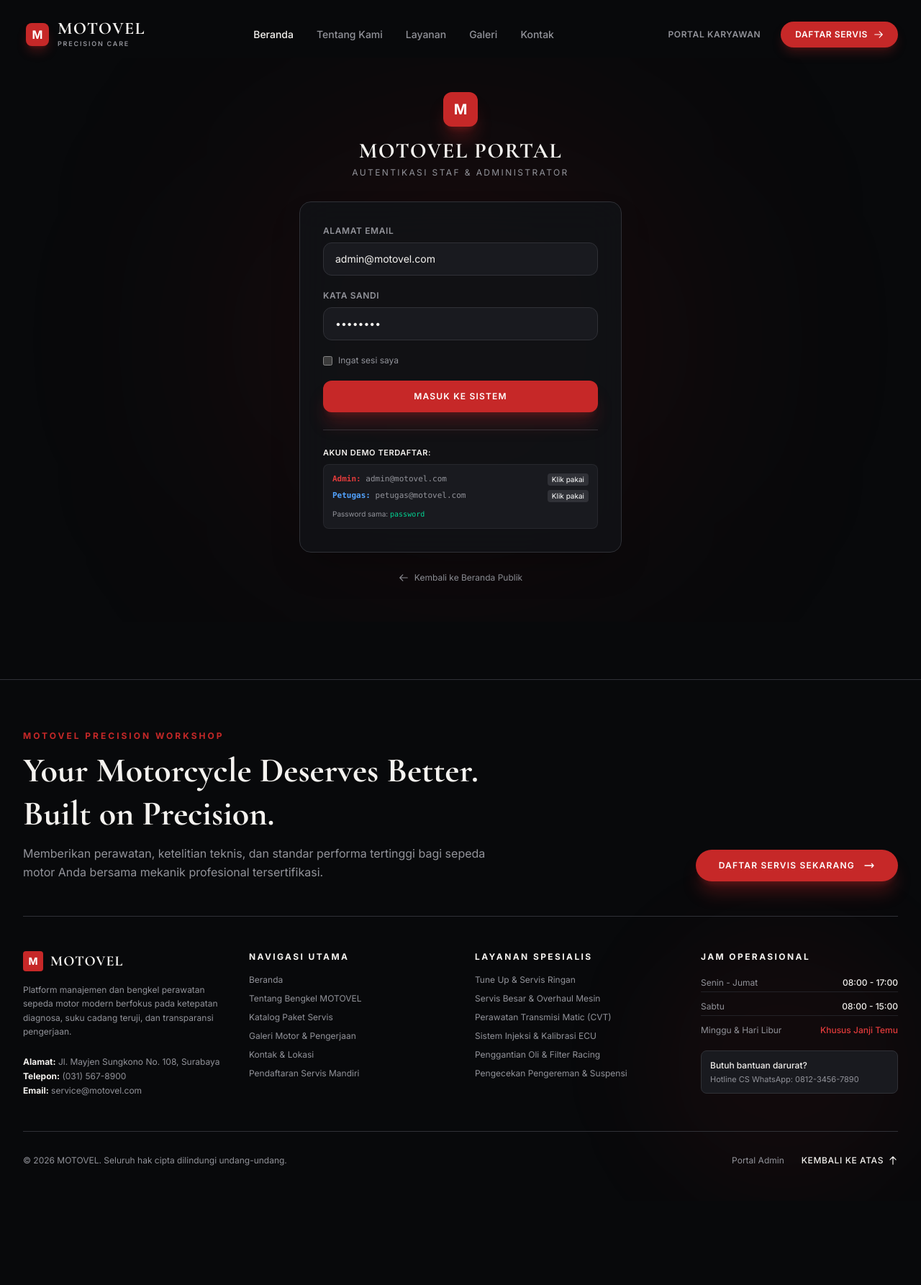
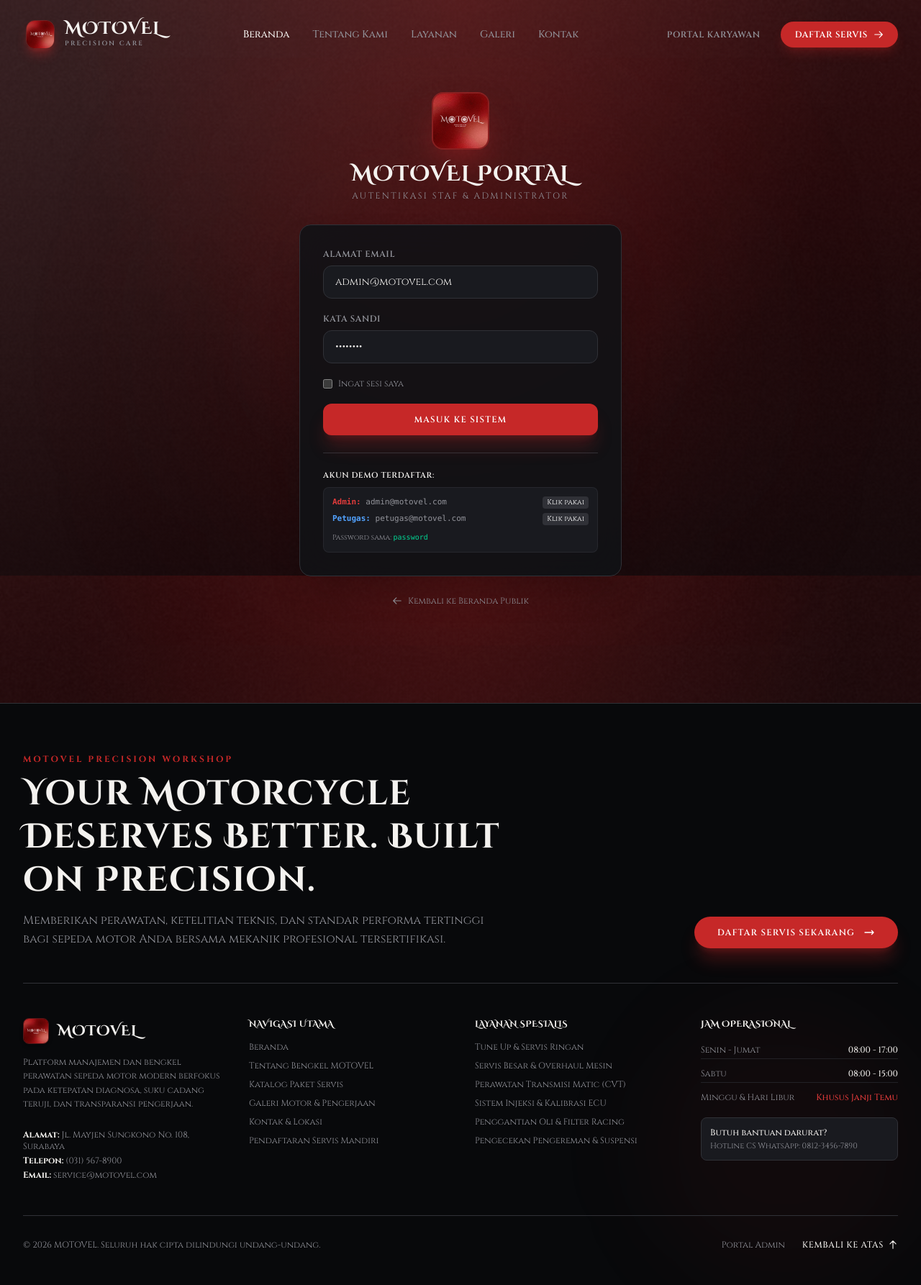
Before and after one commit to sayedmuhammad27/motovel, a Laravel app: page /login in a window 1280 px wide. Shown: the whole page at 72% size. Before the commit the page ends 1620 px from the top, so only its background shows below. Run offline with Laravel 12, Linux system fonts and the light colour scheme; style sheets or scripts are compiled from the project's sources; some libraries are stand-ins or nearby versions.

Commit message:
feat: apply official MOTOVEL logo, set red luxury background texture, and update all fonts to Cinzel & Cinzel Decorative

```diff
--- a/resources/css/app.css
+++ b/resources/css/app.css
@@ -1,4 +1,4 @@
-@import url('https://fonts.googleapis.com/css2?family=Cormorant+Garamond:ital,wght@0,400;0,500;0,600;0,700;1,400;1,600&family=Inter:wght@300;400;500;600;700;800&display=swap');
+@import url('https://fonts.googleapis.com/css2?family=Cinzel:wght@400;500;600;700;800;900&family=Cinzel+Decorative:wght@400;700;900&display=swap');
 @import 'tailwindcss';
 
 @source '../../vendor/laravel/framework/src/Illuminate/Pagination/resources/views/*.blade.php';
@@ -17,8 +17,9 @@
     --color-moto-text: #F4F2EF;
     --color-moto-muted: #92939A;
 
-    --font-display: 'Cormorant Garamond', Georgia, serif;
-    --font-sans: 'Inter', system-ui, -apple-system, sans-serif;
+    --font-display: 'Cinzel Decorative', 'Cinzel', Georgia, serif;
+    --font-sans: 'Cinzel', Georgia, serif;
+    --font-body: 'Cinzel', Georgia, serif;
 }
 
 /* Custom Base Styles */
@@ -28,9 +29,23 @@
 
 body {
     background-color: var(--color-moto-bg);
+    background-image:
+        radial-gradient(ellipse at top center, rgba(198, 40, 40, 0.22) 0%, transparent 60%),
+        linear-gradient(to bottom, rgba(8, 9, 11, 0.78), rgba(8, 9, 11, 0.88)),
+        url('/images/bg-website.jpg');
+    background-size: cover;
+    background-position: center top;
+    background-repeat: no-repeat;
+    background-attachment: fixed;
     color: var(--color-moto-text);
-    font-family: var(--font-sans);
+    font-family: 'Cinzel', Georgia, serif;
     overflow-x: hidden;
+}
+
+/* Headings with Cinzel Decorative */
+h1, h2, h3, h4, h5, h6, .font-display {
+    font-family: 'Cinzel Decorative', 'Cinzel', Georgia, serif;
+    letter-spacing: 0.03em;
 }
 
 /* Custom Scrollbar */
@@ -52,27 +67,22 @@ body {
     background: #C62828;
 }
 
-/* Typography Utility */
-.font-display {
-    font-family: var(--font-display);
-}
-
 /* Luxury Accents */
 .accent-border-glow {
-    box-shadow: 0 0 25px -5px rgba(198, 40, 40, 0.35);
+    box-shadow: 0 0 25px -5px rgba(198, 40, 40, 0.45);
 }
 
 .text-gradient-gold {
-    background: linear-gradient(135deg, #F4F2EF 30%, #92939A 100%);
+    background: linear-gradient(135deg, #F4F2EF 30%, #E23B3B 100%);
     -webkit-background-clip: text;
     -webkit-text-fill-color: transparent;
 }
 
-/* Glassmorphism Accents (limited to navbar & modals) */
+/* Glassmorphism Accents */
 .glass-panel {
-    background: rgba(17, 18, 22, 0.82);
-    backdrop-filter: blur(12px);
-    -webkit-backdrop-filter: blur(12px);
+    background: rgba(17, 18, 22, 0.84);
+    backdrop-filter: blur(14px);
+    -webkit-backdrop-filter: blur(14px);
     border: 1px solid #303137;
 }
 
@@ -96,7 +106,7 @@ body {
     .reveal-delay-4 { transition-delay: 400ms; }
 }
 
-/* Global Accessible Focus Indicators for Keyboard Navigation (R-32) */
+/* Global Accessible Focus Indicators for Keyboard Navigation */
 :focus-visible {
     outline: 2px solid #C62828 !important;
     outline-offset: 2px !important;
--- a/resources/views/auth/login.blade.php
+++ b/resources/views/auth/login.blade.php
@@ -12,8 +12,10 @@
     <div class="relative z-10 w-full max-w-md">
         <!-- Brand Badge -->
         <div class="text-center mb-8">
-            <div class="inline-flex items-center justify-center w-12 h-12 rounded-xl bg-[#C62828] text-white font-bold text-xl shadow-xl shadow-[#C62828]/30 mb-4">
-                M
+            <div class="inline-flex items-center justify-center mb-4">
+                <img src="{{ asset('images/logo-badge.png') }}"
+                     alt="MOTOVEL Logo"
+                     class="w-20 h-20 object-contain rounded-2xl shadow-2xl shadow-[#C62828]/50 border-2 border-[#C62828]/50 hover:scale-105 transition-transform duration-300">
             </div>
             <h1 class="font-display text-3xl font-bold text-[#F4F2EF] tracking-wider">MOTOVEL PORTAL</h1>
             <p class="text-xs text-[#92939A] mt-1 uppercase tracking-[0.2em]">Autentikasi Staf & Administrator</p>
--- a/resources/views/layouts/app.blade.php
+++ b/resources/views/layouts/app.blade.php
@@ -7,11 +7,13 @@
 
     <title>@yield('title', 'MOTOVEL | Precision Motorcycle Care & Performance Workshop')</title>
     <meta name="description" content="@yield('meta_description', 'MOTOVEL adalah bengkel perawatan dan servis sepeda motor presisi dengan standar performa tertinggi, mekanik tersertifikasi, dan transparansi penuh.')">
+    <link rel="icon" type="image/png" href="{{ asset('images/favicon.png') }}">
+    <link rel="shortcut icon" href="{{ asset('favicon.ico') }}">
 
-    <!-- Google Fonts & Styles -->
+    <!-- Google Fonts & Styles (Cinzel & Cinzel Decorative) -->
     <link rel="preconnect" href="https://fonts.googleapis.com">
     <link rel="preconnect" href="https://fonts.gstatic.com" crossorigin>
-    <link href="https://fonts.googleapis.com/css2?family=Cormorant+Garamond:ital,wght@0,400;0,500;0,600;0,700;1,400;1,600&family=Inter:wght@300;400;500;600;700;800&display=swap" rel="stylesheet">
+    <link href="https://fonts.googleapis.com/css2?family=Cinzel:wght@400;500;600;700;800;900&family=Cinzel+Decorative:wght@400;700;900&display=swap" rel="stylesheet">
 
     <!-- Alpine.js for interactive UI components -->
     <script defer src="https://cdn.jsdelivr.net/npm/alpinejs@3.14.8/dist/cdn.min.js"></script>
@@ -31,16 +33,16 @@
         <div class="max-w-7xl mx-auto px-4 sm:px-6 lg:px-8">
             <div class="flex items-center justify-between">
 
-                <!-- Brand Logo -->
-                <a href="{{ url('/') }}" class="flex items-center gap-3 group focus:outline-none focus:ring-2 focus:ring-[#C62828] rounded-md p-1">
-                    <span class="w-8 h-8 rounded-lg bg-[#C62828] flex items-center justify-center font-bold text-white text-base shadow-lg shadow-[#C62828]/30 group-hover:bg-[#E23B3B] transition-colors">
-                        M
-                    </span>
+                <!-- Brand Logo (Official MOTOVEL) -->
+                <a href="{{ url('/') }}" class="flex items-center gap-3.5 group focus:outline-none focus:ring-2 focus:ring-[#C62828] rounded-md p-1">
+                    <img src="{{ asset('images/logo-badge.png') }}"
+                         alt="MOTOVEL Logo"
+                         class="w-10 h-10 object-contain rounded-xl shadow-lg shadow-[#C62828]/40 border border-[#C62828]/40 group-hover:scale-105 group-hover:border-[#E23B3B] transition-all duration-300">
                     <div class="flex flex-col">
-                        <span class="font-display text-2xl font-bold tracking-wider text-[#F4F2EF] leading-none group-hover:text-white transition-colors">
+                        <span class="font-display text-2xl font-bold tracking-wider text-[#F4F2EF] leading-none group-hover:text-[#E23B3B] transition-colors">
                             MOTOVEL
                         </span>
-                        <span class="text-[9px] uppercase tracking-[0.2em] text-[#92939A] font-semibold mt-0.5">
+                        <span class="text-[9px] uppercase tracking-[0.25em] text-[#92939A] font-semibold mt-0.5">
                             Precision Care
                         </span>
                     </div>
@@ -172,8 +174,8 @@
             <div class="grid grid-cols-1 md:grid-cols-2 lg:grid-cols-4 gap-10 py-12 border-b border-[#303137]">
                 <!-- Col 1: About & Info -->
                 <div class="space-y-4">
-                    <div class="flex items-center gap-2.5">
-                        <span class="w-7 h-7 rounded bg-[#C62828] flex items-center justify-center font-bold text-white text-sm">M</span>
+                    <div class="flex items-center gap-3">
+                        <img src="{{ asset('images/logo-badge.png') }}" alt="MOTOVEL Logo" class="w-9 h-9 object-contain rounded-lg shadow-md border border-[#C62828]/40">
                         <span class="font-display text-xl font-bold tracking-wider text-[#F4F2EF]">MOTOVEL</span>
                     </div>
                     <p class="text-xs text-[#92939A] leading-relaxed">
```
Also changed, not shown: resources/views/admin/payments/print.blade.php (+9 -6 lines), resources/views/admin/reports/print.blade.php (+12 -8 lines), resources/views/layouts/admin.blade.php (+5 -5 lines), public/favicon.ico, public/images/bg-website.jpg (added), public/images/favicon.png (added), public/images/logo-badge.png (added), public/images/logo-web.png (added), public/images/logo-wide.png (added), 1 other file.
